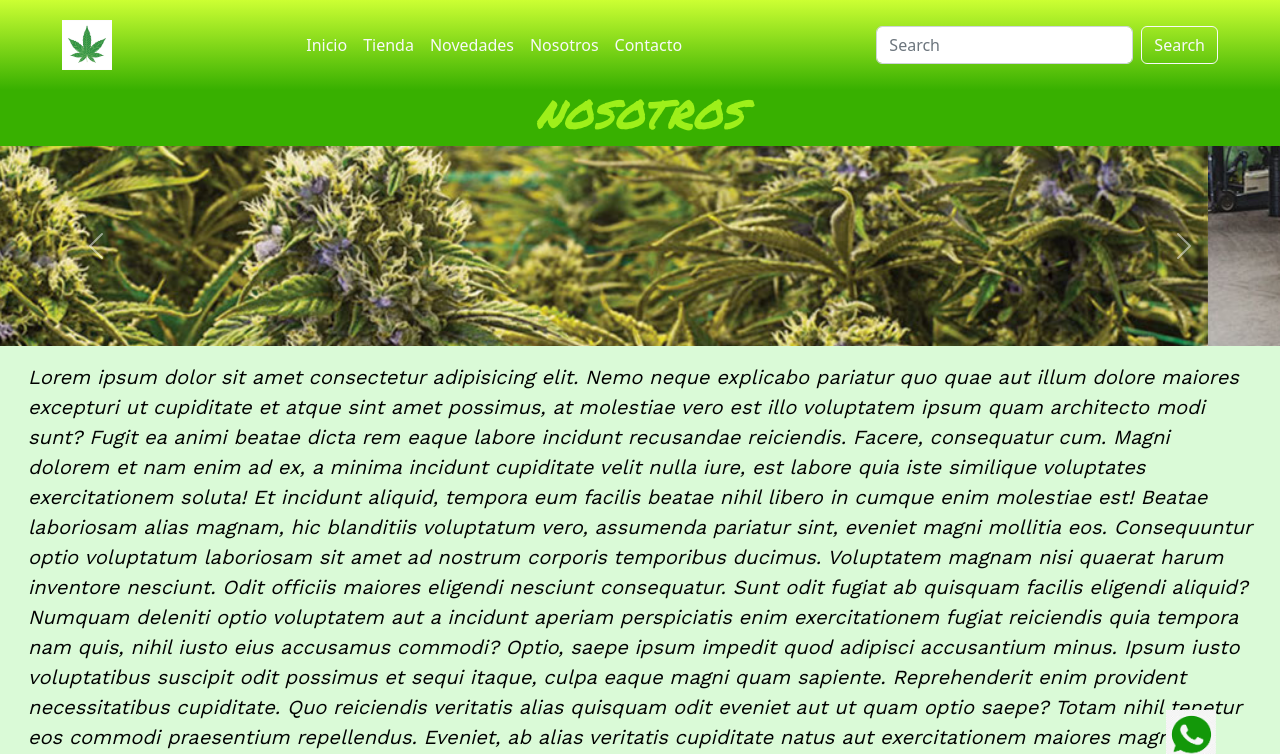
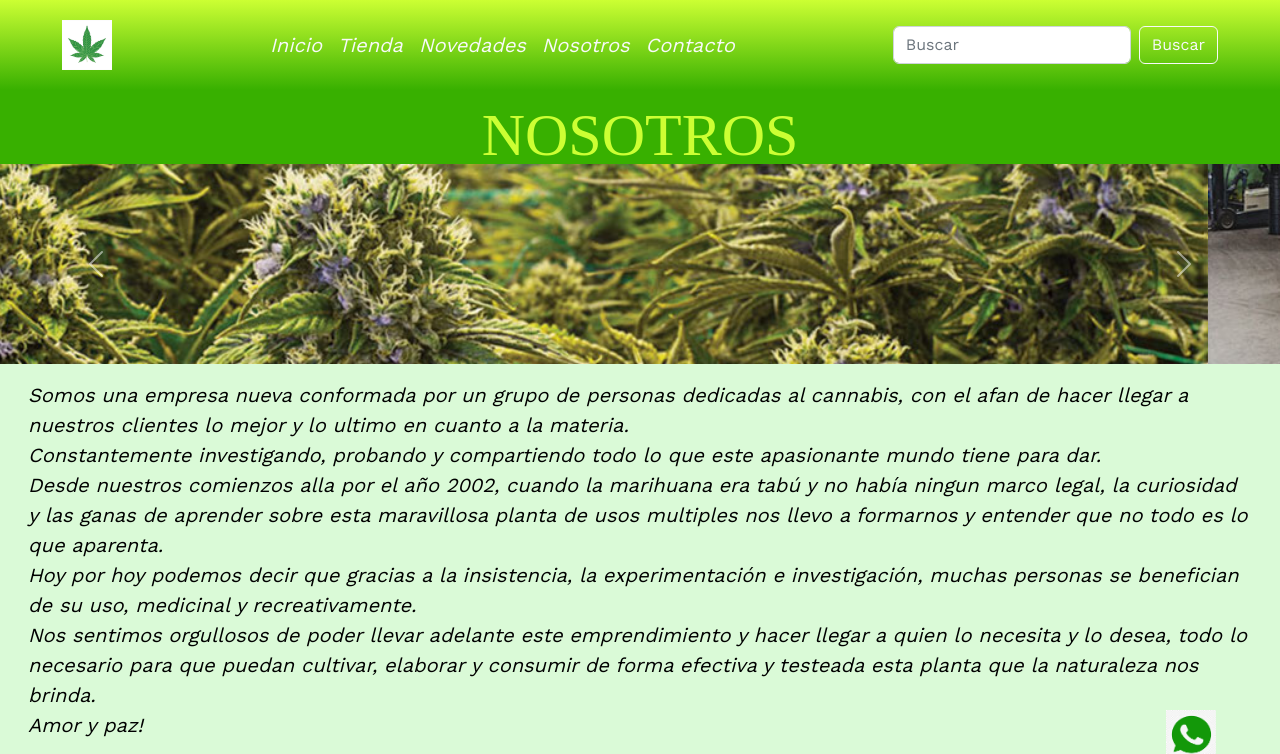
Before and after one commit to GermanKempel/Growshop_GermanKempel, a website: page pages/nosotros.html in a window 1280 px wide. Shown: the top 754 px of the page. Drawn offline with nearby package versions, Linux system fonts and the light colour scheme; a web font is replaced by a local one.

Commit message:
cambie estilo texto titulo, navbar, cards y complete textos lorems

```diff
--- a/pages/nosotros.html
+++ b/pages/nosotros.html
@@ -57,8 +57,8 @@
                         </li>
                     </ul>
                     <form class="d-flex justify-content-flex-end" role="search">
-                        <input class="form-control me-2" type="search" placeholder="Search" aria-label="Search">
-                        <button class="btn btn-outline-light" type="submit">Search</button>
+                        <input class="form-control me-2" type="search" placeholder="Buscar" aria-label="Search">
+                        <button class="btn btn-outline-light" type="submit">Buscar</button>
                     </form>
                 </div>
             </div>
@@ -67,7 +67,7 @@
 
     <main class="main row">
         <div class="titulo d-flex justify-content-center">
-            <h1>NOSOTROS</h1>
+            <p>NOSOTROS</p>
         </div>
         <div id="carouselExampleControls" class="carousel slide m-0 p-0" data-bs-ride="carousel">
             <div class="carousel-inner h-100 ">
@@ -100,58 +100,19 @@
         </div>
         <div class="nosotrosTexto container-fluid m-0">
             <p class="m-3">
-                Lorem ipsum dolor sit amet consectetur adipisicing elit. Nemo neque explicabo pariatur quo quae aut
-                illum dolore maiores excepturi ut cupiditate et atque sint amet possimus, at molestiae vero est illo
-                voluptatem ipsum quam architecto modi sunt? Fugit ea animi beatae dicta rem eaque labore incidunt
-                recusandae reiciendis. Facere, consequatur cum. Magni dolorem et nam enim ad ex, a minima incidunt
-                cupiditate velit nulla iure, est labore quia iste similique voluptates exercitationem soluta! Et
-                incidunt aliquid, tempora eum facilis beatae nihil libero in cumque enim molestiae est! Beatae
-                laboriosam alias magnam, hic blanditiis voluptatum vero, assumenda pariatur sint, eveniet magni
-                mollitia
-                eos. Consequuntur optio voluptatum laboriosam sit amet ad nostrum corporis temporibus ducimus.
-                Voluptatem magnam nisi quaerat harum inventore nesciunt. Odit officiis maiores eligendi nesciunt
-                consequatur. Sunt odit fugiat ab quisquam facilis eligendi aliquid? Numquam deleniti optio
-                voluptatem
-                aut a incidunt aperiam perspiciatis enim exercitationem fugiat reiciendis quia tempora nam quis,
-                nihil
-                iusto eius accusamus commodi? Optio, saepe ipsum impedit quod adipisci accusantium minus. Ipsum
-                iusto
-                voluptatibus suscipit odit possimus et sequi itaque, culpa eaque magni quam sapiente. Reprehenderit
-                enim
-                provident necessitatibus cupiditate. Quo reiciendis veritatis alias quisquam odit eveniet aut ut
-                quam
-                optio saepe? Totam nihil tenetur eos commodi praesentium repellendus. Eveniet, ab alias veritatis
-                cupiditate natus aut exercitationem maiores magnam nesciunt et beatae unde non impedit modi veniam
-                autem
-                repellendus tenetur officiis, delectus at dolorem dolorum! Eligendi ipsa dolor qui perspiciatis
-                beatae
-                optio error molestias molestiae magni id voluptates quam dolorem saepe quae deserunt blanditiis,
-                nobis
-                tempora animi veritatis ab! Eveniet excepturi ea ad quod, possimus consequatur, vel obcaecati itaque
-                quibusdam illo autem incidunt sapiente qui voluptatum et deleniti, aperiam sunt reprehenderit? Saepe
-                ullam temporibus tempore amet iure fugit dolore facere illum rerum quas quisquam eveniet architecto
-                recusandae ab, non, blanditiis laudantium? Repellat dolorum itaque, quo, dignissimos qui quisquam
-                nisi
-                nobis dolore iure nostrum neque quas quod voluptate assumenda. Architecto, numquam amet. Nesciunt
-                deserunt quis maiores inventore cupiditate similique error, iure dolores enim natus. Molestiae
-                facere
-                tempore, praesentium aspernatur eveniet dolorem repellat voluptate labore natus odio, placeat vero.
-                Ut
-                consequatur porro repellat molestiae voluptates! Corrupti qui nemo ipsum in harum odit. Consequatur
-                repellendus perspiciatis tenetur, nulla velit alias dolores harum vero eos deserunt possimus vitae
-                nemo
-                cumque modi asperiores obcaecati aliquid ipsum odit, dicta sint ipsa fuga. Laborum, nam vel earum ad
-                sapiente, assumenda reprehenderit quas sequi deserunt perferendis et harum saepe? Ut fugiat aliquid
-                illum doloremque optio hic! Vitae veritatis sunt rerum aliquid culpa? Excepturi iste, nulla ipsa
-                aspernatur assumenda, iusto atque perspiciatis esse deleniti, natus dolorum animi non accusantium
-                rem
-                minima modi veritatis? Eum at ullam ex accusamus quo fugiat minus, et, adipisci, exercitationem ad
-                eveniet nostrum necessitatibus doloribus reiciendis laborum placeat culpa quibusdam tenetur? Facere
-                iure
-                ullam eligendi consectetur officia non. Doloremque, et suscipit veritatis dolore illum obcaecati
-                perferendis facilis ducimus a! Nemo modi expedita nisi facere sunt quo reiciendis optio dolores
-                laboriosam laborum quia voluptate delectus temporibus similique, sint corrupti? Explicabo, quia
-                namperspiciatis officia corporis exercitationem cum deserunt laudantium itaque non fugiat id.</p>
+                Somos una empresa nueva conformada por un grupo de personas dedicadas al cannabis, con el afan de hacer
+                llegar a nuestros clientes lo mejor y lo ultimo en cuanto a la materia.
+                <br>
+                Constantemente investigando, probando y compartiendo todo lo que este apasionante mundo tiene para dar.
+                <br>
+                Desde nuestros comienzos alla por el año 2002, cuando la marihuana era tabú y no había ningun marco legal, la curiosidad y las ganas de aprender sobre esta maravillosa planta de usos multiples nos llevo a formarnos y entender que no todo es lo que aparenta.
+                <br>
+                Hoy por hoy podemos decir que gracias a la insistencia, la experimentación e investigación, muchas personas se benefician de su uso, medicinal y recreativamente.
+                <br>
+                Nos sentimos orgullosos de poder llevar adelante este emprendimiento y hacer llegar a quien lo necesita y lo desea, todo lo necesario para que puedan cultivar, elaborar y consumir de forma efectiva y testeada esta planta que la naturaleza nos brinda.
+                <br>
+                Amor y paz!
+            </p>
         </div>
     </main>
 
--- a/scss/components/_cards.scss
+++ b/scss/components/_cards.scss
@@ -1,18 +1,26 @@
 .card {
     height: 300px;
-    width: 18vw;
+    width: 20vw;
     background-color: $SheenGreen;
     transition: transform 0.2s ease;
     box-shadow: 0 4px 6px 0 rgba(22, 22, 26, 0.18);
     line-height: 18px;
     text-align: center;
+    @media screen and (max-width: 768px) {
+      width: 40vw;
+    }
+    @media screen and (max-width: 576px) {
+      width: 80vw;
+    }
     .card-body{
         margin-top: 10px;
+        margin-bottom: 5px;
     }
     &:hover {
       transform: scale(1.1);
     }
     img {
-      height: 70%;
+      height: 200px;
+      object-fit: cover;
     }
   }
--- a/scss/components/_navbar.scss
+++ b/scss/components/_navbar.scss
@@ -1,10 +1,14 @@
 .navbar{
     padding-top: 20px;
     padding-bottom: 20px;
+    @include estiloTexto2(20px, $GreenLizard);
     .logo{
         padding-left: 50px;
     }
     form{
         padding-right: 50px;
     }
+    .navbar-toggler{
+        margin-right: 50px;
+    }
 }
--- a/scss/sections/_main.scss
+++ b/scss/sections/_main.scss
@@ -1,7 +1,8 @@
 .main {
     @extend %estiloMain;
     .titulo {
-      @include estiloTexto(40px, $GreenLizard)
+      @include estiloTexto(60px, $ElectricLime);
+      margin-bottom: -2rem;
     }
   }
 
@@ -11,6 +12,12 @@
     img {
       width: 20vw;
       height: 200px;
+      @media screen and (max-width: 768px) {
+        width: 40vw;
+      }
+      @media screen and (max-width: 576px) {
+        width: 80vw;
+      }
     }
     .noticia {
       overflow: scroll;
@@ -24,9 +31,8 @@
 
     .nosotrosTexto {
       @include estiloTexto2 (20px, black);
-    overflow: scroll;
     background-color: $verde3;
-    height: 500px;
+    height: fit-content;
   }
 
   // Contacto
--- a/scss/variables/_extend.scss
+++ b/scss/variables/_extend.scss
@@ -13,7 +13,7 @@
 @mixin estiloTexto ($size, $color){
     font-size: $size;
     font-family: $typoTitulo;
-    font-style: italic;
+    font-style: regular;
     color: $color
 }
 @mixin estiloTexto2 ($size, $color){
--- a/scss/variables/_typo.scss
+++ b/scss/variables/_typo.scss
@@ -1,4 +1,4 @@
-@import url('https://fonts.googleapis.com/css2?family=Permanent+Marker&display=swap');
+@import url('//db.onlinewebfonts.com/c/e6df74ee849324b767106af1edd778b7?family=Marijuana');
 @import url('https://fonts.googleapis.com/css2?family=Work+Sans:wght@300;400;700&display=swap');
-$typoTitulo: 'Permanent Marker', cursive;
+$typoTitulo: 'Marijuana', regular;
 $typoTexto: 'Work Sans', sans-serif;
```
Also changed, not shown: index.html (+19 -19 lines), pages/contacto.html (+3 -3 lines), pages/novedades.html (+17 -21 lines), pages/tienda.html (+3 -3 lines), css/style.css.
